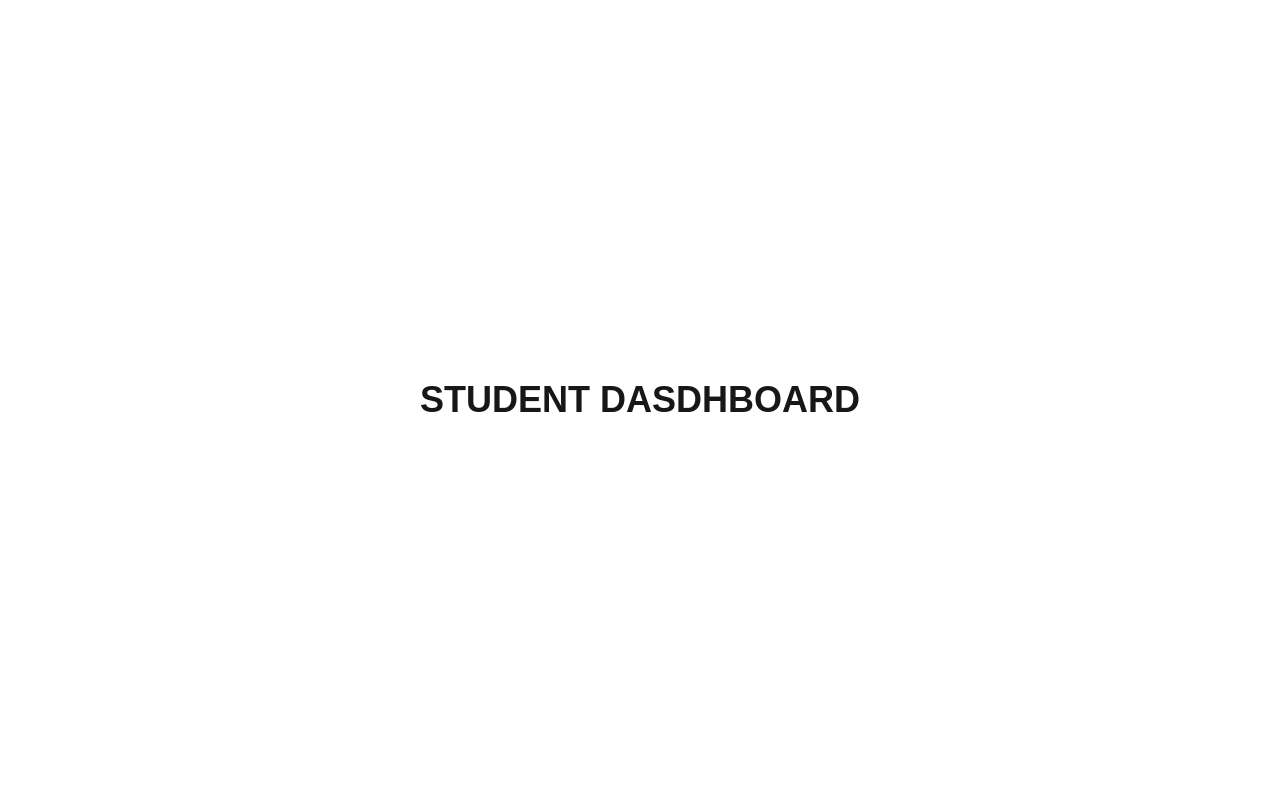
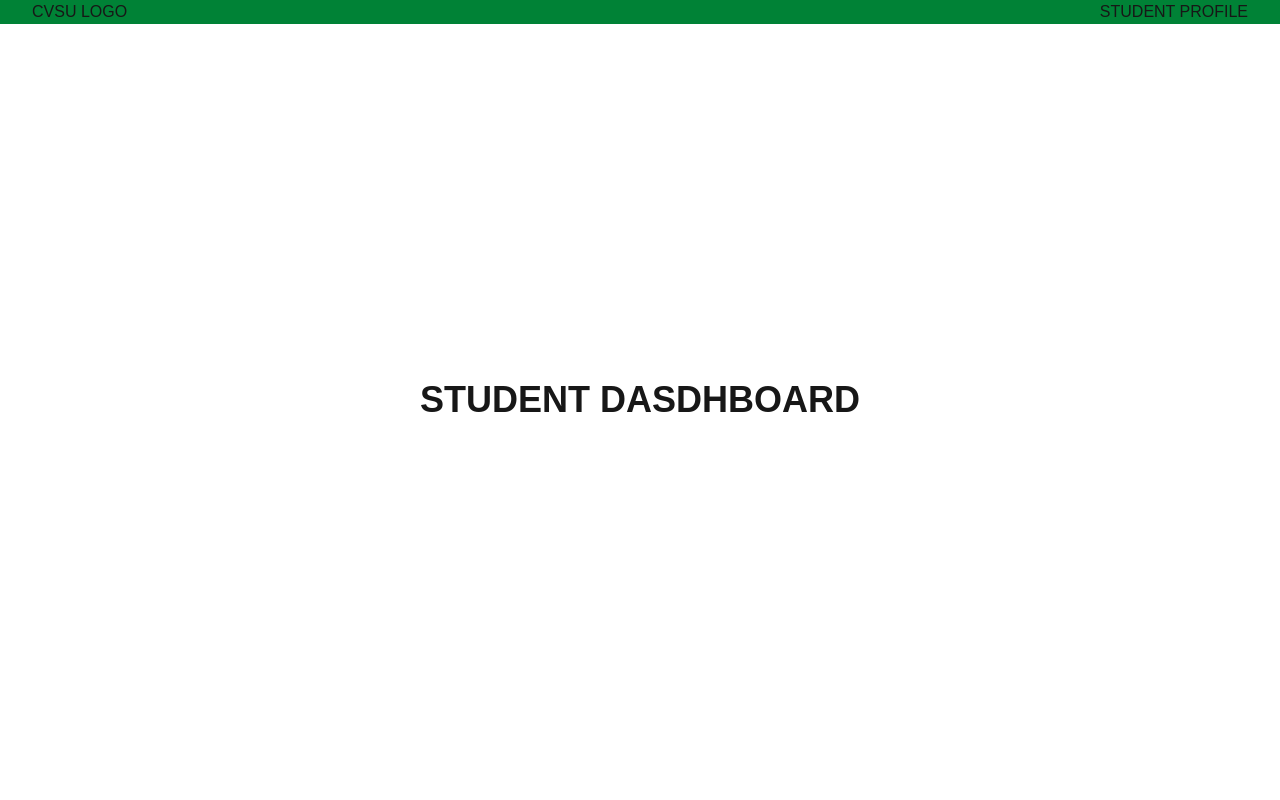
Before and after one commit to adrian-magsino/OJT-System, a Next.js app: page /student in a window 1280 px wide. Shown: the top 800 px of the page. Built offline with nearby package versions, Linux system fonts and the light colour scheme.

Commit message:
added student layout

```diff
--- a/src/app/student/layout.jsx
+++ b/src/app/student/layout.jsx
@@ -1,12 +1,18 @@
+import Footer from "@/components/layout/public/Footer";
+import StudentHeader from "@/components/layout/student/Header";
 
 
 export default function StudentLayout({ children }){
   return (
     <>
-      {/*Header Component for Student interface*/}
-      <main>
-        {children}
-      </main>
+      <StudentHeader />
+      <div>
+      {/*STUDENT SIDEBAR OR SOMETHING*/ }
+        <main>
+          {children}
+        </main>
+      </div>
+      <Footer />
     </>
   );
 }
--- /dev/null
+++ b/src/components/layout/student/Header.jsx
@@ -0,0 +1,16 @@
+
+export default function StudentHeader() {
+  return (
+    <header className="w-full fixed bg-green-700 z-40">
+      <nav className="mx-auto flex items-center justify-between px-8">
+        <div>
+          <a href="/">CVSU LOGO</a>
+
+        </div>
+        <div>
+          <a href="#">STUDENT PROFILE</a>
+        </div>
+      </nav>
+    </header>
+  );
+}
```
